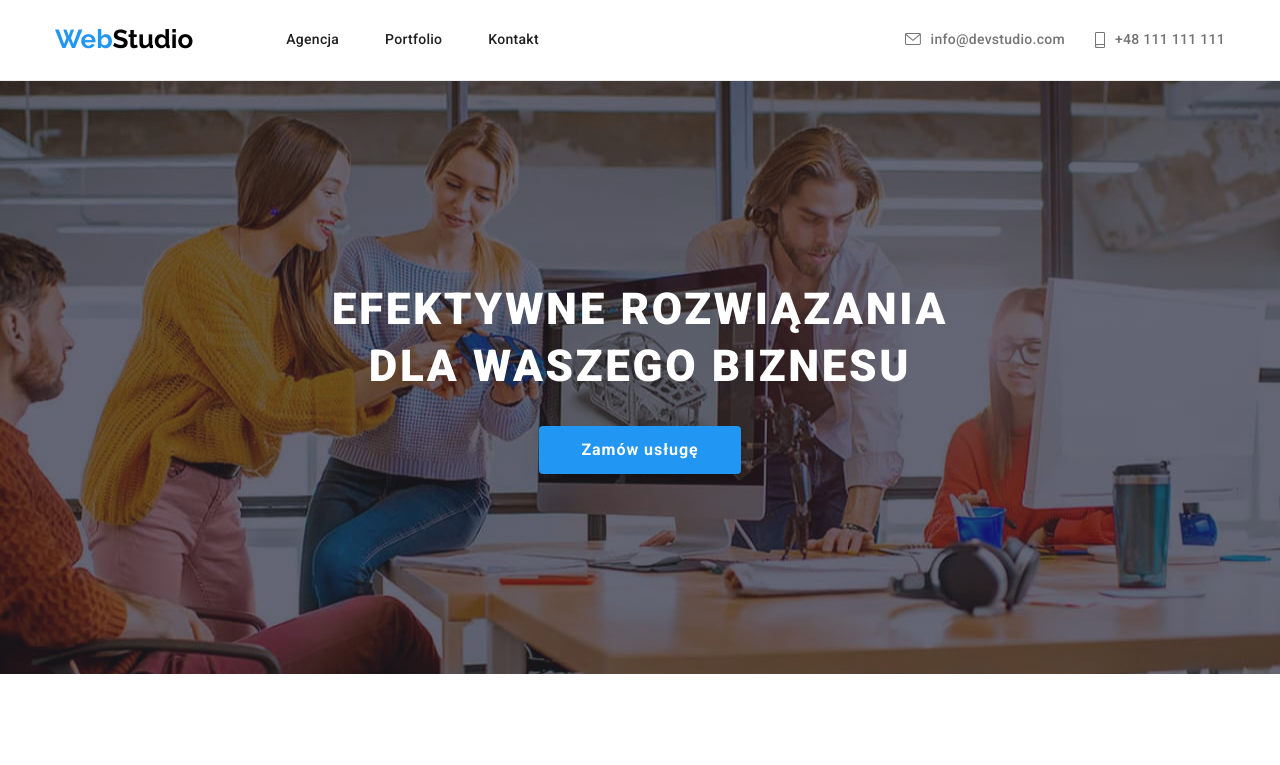
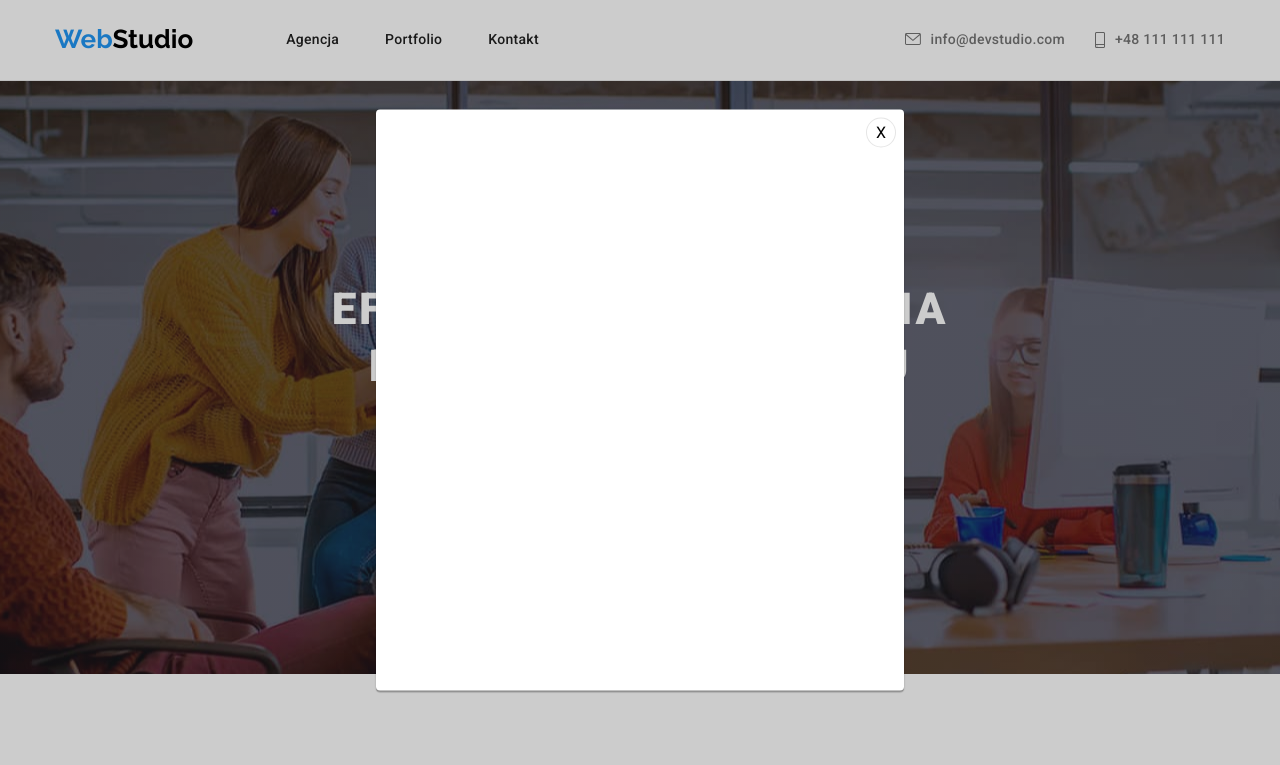
Before and after one commit to andrzejkubiczek/goit-markup-hw-05, a plain HTML site: page index.html in a window 1280 px wide. Both pictures are taken after a click on the button "Zamów usługę". Shown: the top 765 px of the page. Drawn offline with nearby package versions, Linux system fonts and the light colour scheme.

Commit message:
add modal styling

```diff
--- a/css/styles.css
+++ b/css/styles.css
@@ -484,3 +484,42 @@ footer {
 .portfolio-item:hover .portfolio-overlay {
   transform: translateY(0);
 }
+
+.backdrop {
+  position: fixed;
+  top: 0;
+  left: 0;
+  width: 100%;
+  height: 100%;
+  background-color: rgba(0, 0, 0, 0.2);
+}
+
+.modal {
+  position: absolute;
+  top: 50%;
+  left: 50%;
+  transform: translate(-50%, -50%);
+  width: 528px;
+  height: 581px;
+  background-color: var(--white-color);
+  box-shadow: var(--box-shadows);
+  border-radius: 4px;
+}
+
+.close-btn {
+  position: absolute;
+  top: 8px;
+  right: 8px;
+  width: 30px;
+  height: 30px;
+  border: 1px solid rgba(0, 0, 0, 0.1);
+  border-radius: 50%;
+  background-color: var(--white-color);
+  color: var(--black-color);
+}
+
+.is-hidden {
+  visibility: hidden;
+  opacity: 0;
+  pointer-events: none;
+}
```
